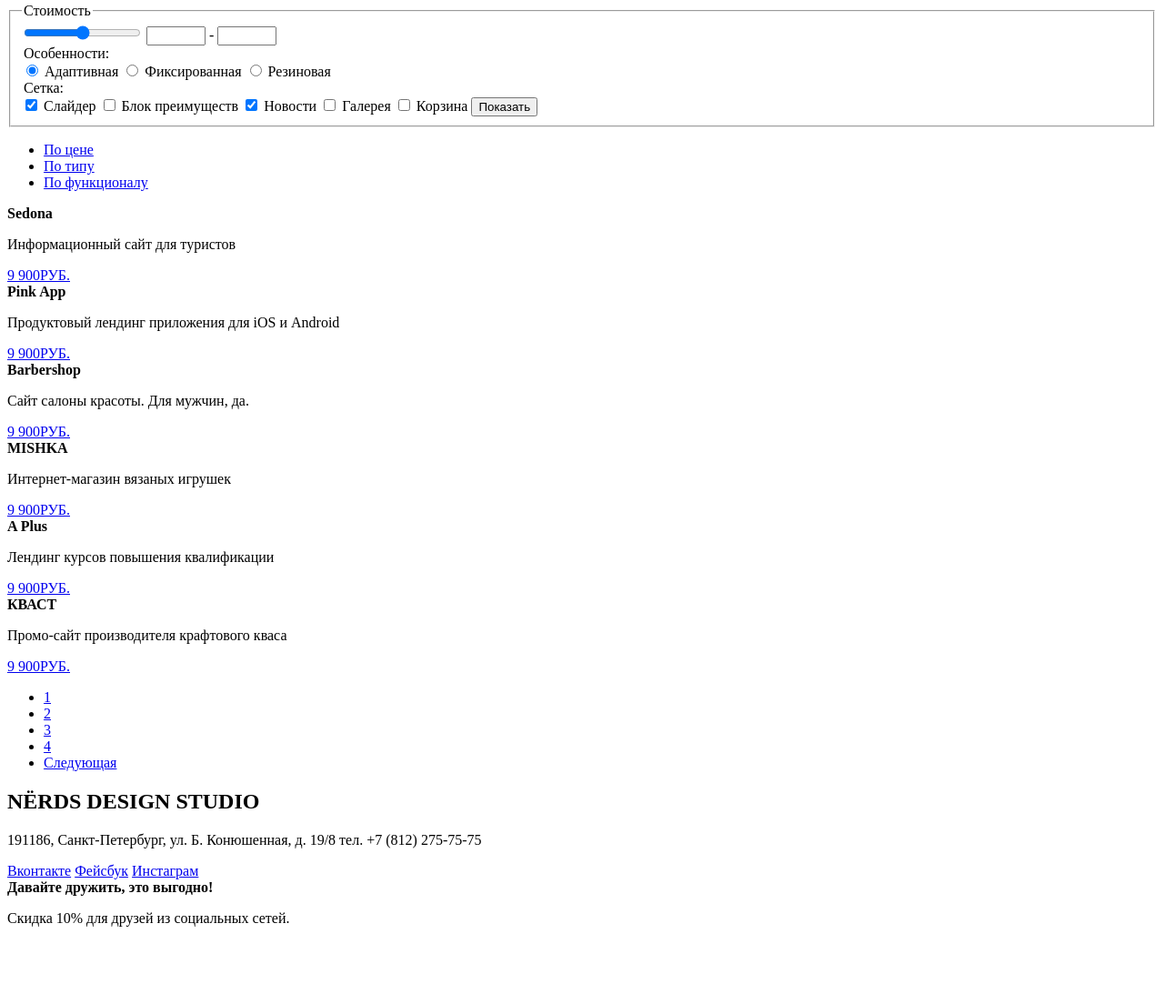
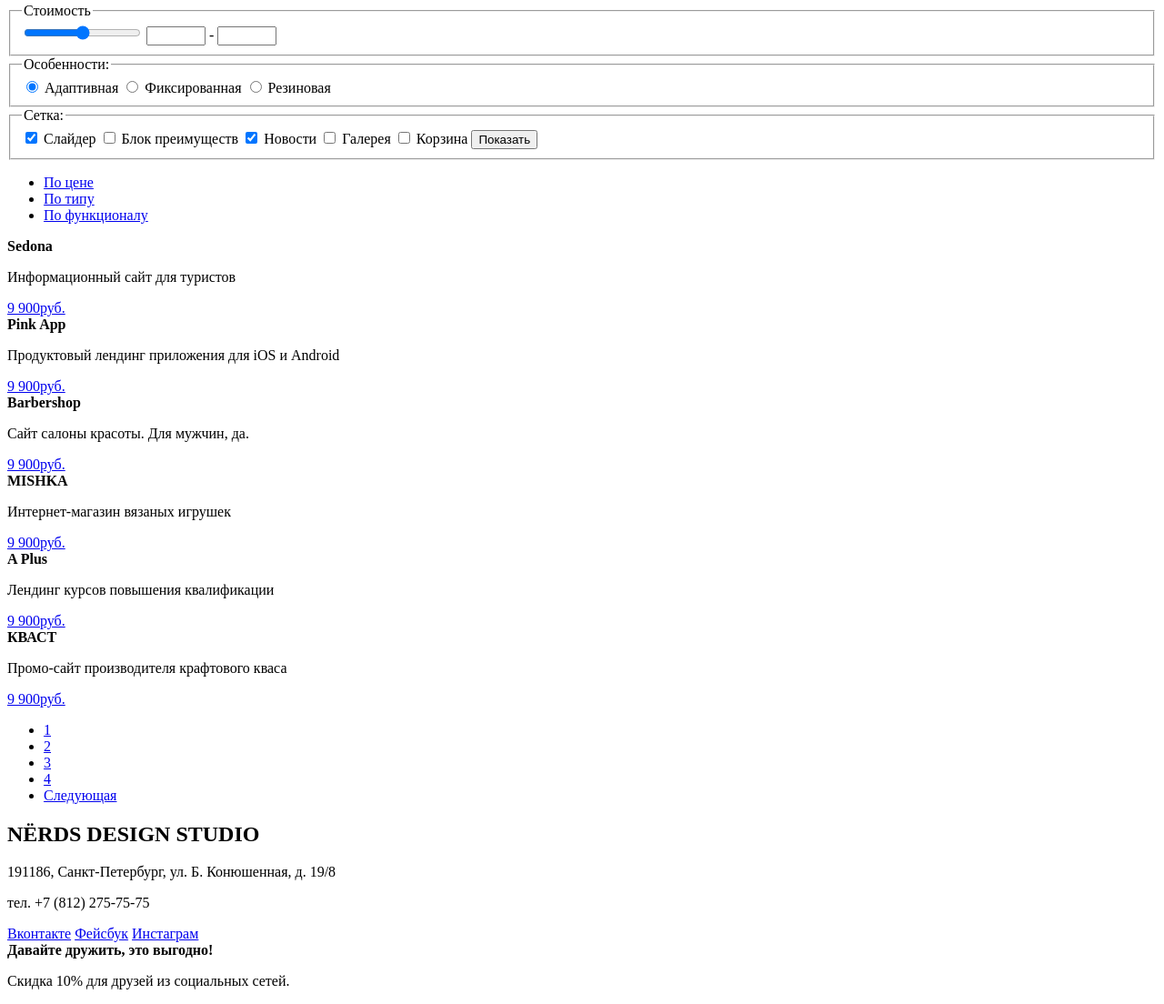
Before and after one commit to 15ramzes15/47219-nerds, a plain HTML site: page catalog.html in a window 1280 px wide. Shown: the part 199-1303 px from the top of the page at 91% size. Before the commit the page ends 1234 px from the top, so only its background shows below. Drawn offline with Linux system fonts and the light colour scheme.

Commit message:
Исправил разметку

```diff
--- a/catalog.html
+++ b/catalog.html
@@ -32,13 +32,16 @@
                 <h1>Магазин готовых шаблонов</h1>
             </div>
         </header>
-        <main class="main-menu">
+        <main>
             <div class="container">
+                <form action="">
                 <fieldset class="items-options">
                     <legend>Стоимость</legend>
                     <input type="range" min="0" max="100" step="1" value="50">
                     <input type="text" size="5"> -
                     <input type="text" size="5">
+                </fieldset>
+                <fieldset class="items-options">
                     <legend>Особенности:</legend>
                     <input type="radio" name="goodies-group" id="option1" checked="checked">
                     <label for="option1">Адаптивная</label>
@@ -46,6 +49,8 @@
                     <label for="option2">Фиксированная</label>
                     <input type="radio" name="goodies-group" id="option3">
                     <label for="option3">Резиновая</label>
+                </fieldset>
+                <fieldset class="items-options">
                     <legend>Сетка:</legend>
                     <input type="checkbox" name="manufacturers" id="option1" checked="checked">
                     <label for="option1">Слайдер</label>
@@ -59,54 +64,57 @@
                     <label for="option5">Корзина</label>
                     <button type="submit">Показать</button>
                 </fieldset>
+                </form>
                 <div class="content">
-                    <ul>
-                        <li><a href="#">По цене</a></li>
-                        <li><a href="#">По типу</a></li>
-                        <li><a href="#">По функционалу</a></li>
-                    </ul>
+                    <div class="sort">
+                        <ul>
+                            <li><a href="#">По цене</a></li>
+                            <li><a href="#">По типу</a></li>
+                            <li><a href="#">По функционалу</a></li>
+                        </ul>
+                    </div>
                     <span class="up-sort"><a href="#"></a></span>
                     <span class="down-sort"><a href="#"></a></span>
                     <div class="items">
                         <div class="description">
                             <b>Sedona</b>
                             <p>Информационный сайт для туристов</p>
-                            <span class="price"><a href="#">9 900РУБ.</a></span>
+                            <a class="price" href="#">9 900руб.</a>
                         </div>
                     </div>
                     <div class="items">
                         <div class="description">
                             <b>Pink App</b>
                             <p>Продуктовый лендинг приложения для iOS и Android</p>
-                            <span class="price"><a href="#">9 900РУБ.</a></span>
+                            <a class="price" href="#">9 900руб.</a>
                         </div>
                     </div>
                     <div class="items">
                         <div class="description">
                             <b>Barbershop</b>
                             <p>Сайт салоны красоты. Для мужчин, да.</p>
-                            <span class="price"><a href="#">9 900РУБ.</a></span>
+                            <a class="price" href="#">9 900руб.</a>
                         </div>
                     </div>
                     <div class="items">
                         <div class="description">
                             <b>MISHKA</b>
                             <p>Интернет-магазин вязаных игрушек</p>
-                            <span class="price"><a href="#">9 900РУБ.</a></span>
+                            <a class="price" href="#">9 900руб.</a>
                         </div>
                     </div>
                     <div class="items">
                         <div class="description">
                             <b>A Plus</b>
                             <p>Лендинг курсов повышения квалификации</p>
-                            <span class="price"><a href="#">9 900РУБ.</a></span>
+                            <a class="price" href="#">9 900руб.</a>
                         </div>
                     </div>
                     <div class="items">
                         <div class="description">
                             <b>КВАСТ</b>
                             <p>Промо-сайт производителя крафтового кваса</p>
-                            <span class="price"><a href="#">9 900РУБ.</a></span>
+                            <a class="price" href="#">9 900руб.</a>
                         </div>
                     </div>
                     <ul class="pages-navigation">
@@ -124,8 +132,8 @@
                         <section class="adress">
                             <h2>NЁRDS DESIGN STUDIO</h2>
                             <p>191186, Санкт-Петербург,
-                            ул. Б. Конюшенная, д. 19/8
-                            тел. +7 (812) 275-75-75</p>
+                            ул. Б. Конюшенная, д. 19/8</p>
+                            <p>тел. +7 (812) 275-75-75</p>
                         </section>
                     </div>
                     <div class="main-footer">
```
Also changed, not shown: index.html (+11 -7 lines).
